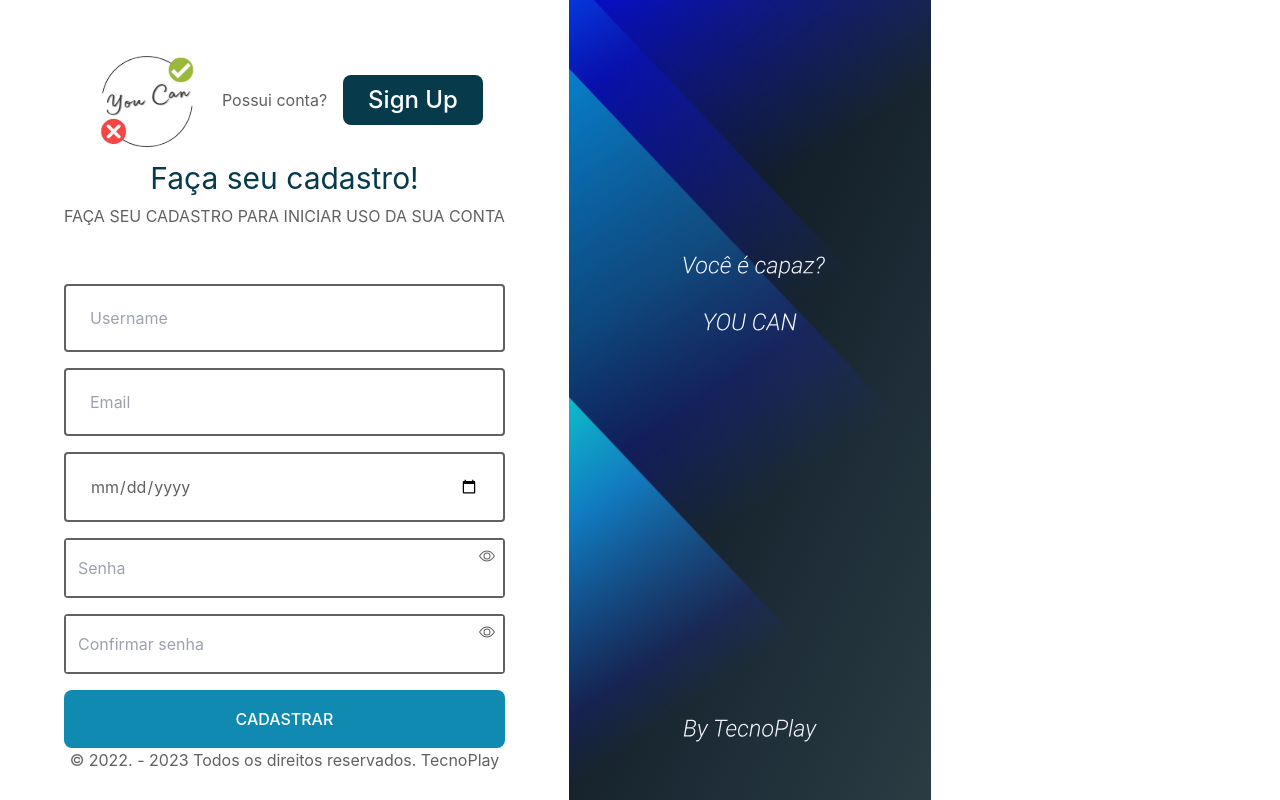
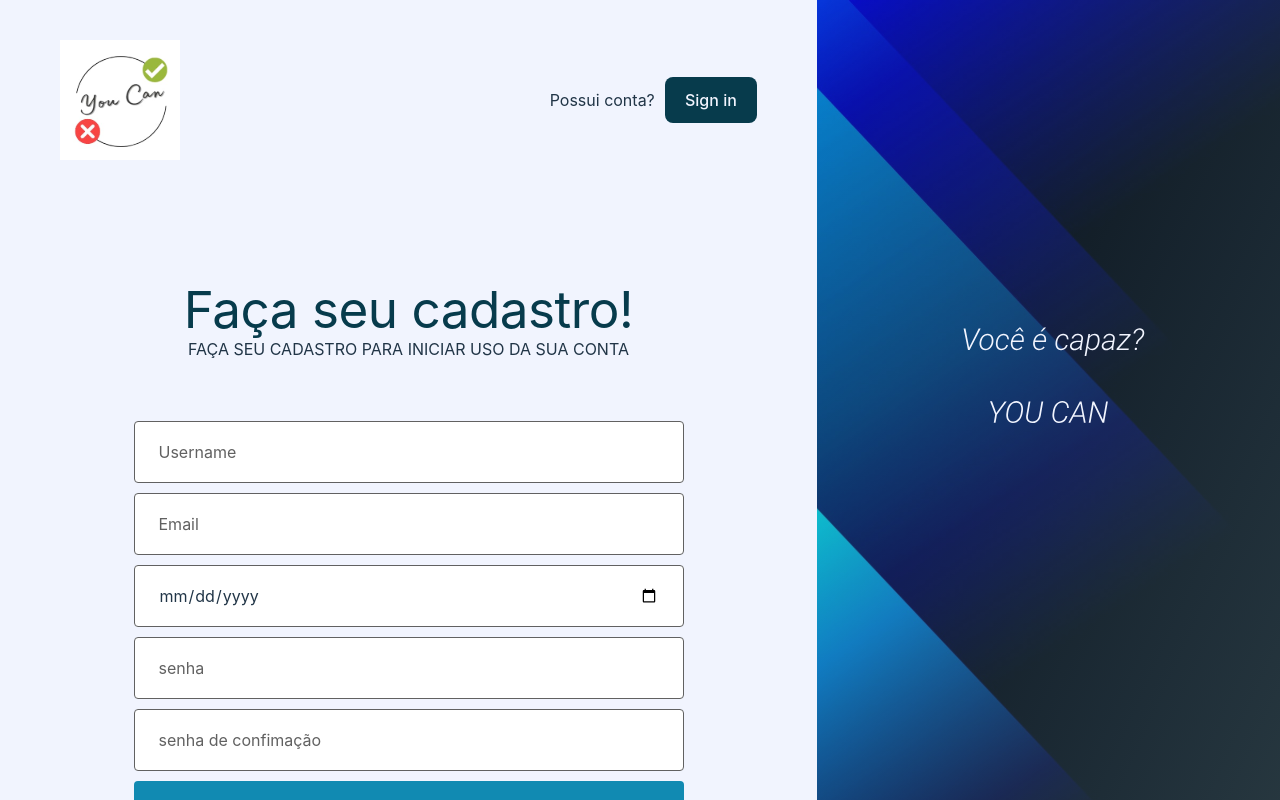
Before and after one commit to Vinicius-Trecenti/YouCan, a React (Vite) app in the folder frontend/: page / in a window 1280 px wide. Shown: the top 800 px of the page. Built offline with nearby package versions, Linux system fonts and the light colour scheme.

Commit message:
add screen register with css and create component - header

```diff
--- /dev/null
+++ b/frontend/src/components/Header/Header.tsx
@@ -0,0 +1,15 @@
+import "./style.css"
+export default function Header() {
+    return (
+        <header>
+            <div>
+                <img src="assets/logo.svg" alt="logo da empresa" />
+            </div>
+
+            <div className="message-btn">
+                <p className="">Possui conta?</p>
+                <button className="btn-sign">Sign in</button>
+            </div>
+        </header>
+    )
+}
--- /dev/null
+++ b/frontend/src/components/Header/style.css
@@ -0,0 +1,20 @@
+header{
+    display: flex;
+    align-items: center;
+    justify-content: space-between;
+    width: 100%;
+
+}
+
+header .message-btn{
+    display: flex;
+    justify-content: start;
+    align-items: center;
+    gap: 10px;
+}
+
+header .message-btn .btn-sign{
+    color: #F1F4FE;
+    background-color: #073B4C;
+
+}
--- a/frontend/src/screens/Resgister/Register.tsx
+++ b/frontend/src/screens/Resgister/Register.tsx
@@ -1,60 +1,109 @@
 
-import PasswordInputWithToggle from "./password"
+import { useState } from "react"
+// import PasswordInputWithToggle from "./password"
+import { instance } from "../../axios-instance"
+import "./style.css"
+import Header from "../../components/Header/Header"
 
-export default function Register(){
+
+export default function Register() {
+
+    const [username, setUsername] = useState("")
+    const [email, setEmail] = useState("")
+    const [dateBirth, setDateBirth] = useState("")
+    const [password, setPassword] = useState("")
+    const [checkPassword, setCheckPassword] = useState("")
+
+
+    const handleRegister = async (event: { preventDefault: () => void }) => {
+
+        event.preventDefault()
+
+        if(password == checkPassword){
+            await instance.post("/cadastro", {
+                username, email, dateBirth, password
+            })
+            .catch((error) => {
+                console.error(error)
+            })
+            alert("USUARIO CADASTRADO!!")
+        }else{
+            alert("SENHA PRECISA SER IGUAL")
+        }
+    }
+
 
     return (
-        <div className="flex bg-[white] max-w-[1440px] h-screen gap-0 text-gray-dark">
-            <div className="flex flex-col basis-2/3 w-max justify-between items-center text-center mt-10 mb-16 mx-16">
 
-                <header className="flex col-span-2 gap-4">
+        <div className="screen">
+            <div className="container">
+
+                <Header/>
+
+                <main className="">
                     <div>
-                        <img src="assets/logo.svg" alt="logo da empresa" />
-                    </div>
-
-                    <div className="flex gap-4 items-center">
-                        <p className="">Possui conta?</p>
-                        <button className="bg-blue-dark text-[white] text-2xl px-6 py-2">Sign Up</button>
-                    </div>
-                </header>
-
-
-                <main className="flex flex-col gap-14 max-w-[550px]">
-                    <div>
-                        <h1 className="text-blue-dark text-3xl pb-2">Faça seu cadastro!</h1>
+                        <h1 className="">Faça seu cadastro!</h1>
                         <p>FAÇA SEU CADASTRO PARA INICIAR USO DA SUA CONTA</p>
                     </div>
 
-                    <form className="flex flex-col gap-4 ">
+                    <form className="">
                         <input
                             type="text"
                             placeholder="Username"
-                            className="h-15 px-6 py-5 bg-[white]  border-2 border-gray-dark rounded"/>
+                            value={username}
+                            className=""
+                            onChange={(e) => { setUsername(e.target.value) }} />
+
 
                         <input
                             type="text"
                             placeholder="Email"
-                            className="h-15 px-6 py-5 bg-[white]  border-2 border-gray-dark rounded"/>
+                            value={email}
+                            className=""
+                            onChange={(e) => { setEmail(e.target.value) }} />
 
                         <input
                             type="date"
-                            placeholder="Data de nascimento"
-                            className="h-15 px-6 py-5 bg-[white]  border-2 border-gray-dark rounded"/>
+                            value={dateBirth}
+                            className=""
+                            onChange={(e) => { setDateBirth(e.target.value) }} />
+
+                        <input
+                            type="password"
+                            placeholder="senha"
+                            value={password}
+
+                            onChange={(e) => setPassword(e.target.value)}
+
+                            className=""
+                        />
+
+                        <input
+                            type="password"
+                            placeholder="senha de confimação"
+                            value={checkPassword}
+
+                            onChange={(e) => setCheckPassword(e.target.value)}
+
+                            className=""
+                        />
 
 
-                        <PasswordInputWithToggle typePassword="Senha"/>
+                        {/* <PasswordInputWithToggle typePassword="Senha"/> */}
 
-                        <PasswordInputWithToggle typePassword="Confirmar senha"/>
+                        {/* <PasswordInputWithToggle typePassword="Confirmar senha"/> */}
 
-
-                        <button className="bg-blue-light px-6 py-4 text-[white]" >CADASTRAR</button>
+                        <button className="btn-register" onClick={handleRegister}>CADASTRAR</button>
                     </form>
 
                 </main>
 
                 <footer>© 2022. - 2023 Todos os direitos reservados. TecnoPlay</footer>
             </div>
-                <img src="assets/banner.svg" className="h-screen w-max basis-1/3" alt="banner" />
+
+
+            <img src="assets/banner.svg" className="" alt="banner" />
+
 
         </div>
     )
--- a/frontend/src/screens/Resgister/password.tsx
+++ b/frontend/src/screens/Resgister/password.tsx
@@ -17,9 +17,11 @@ function PasswordInputWithToggle(props: { typePassword: string | undefined; }) {
           placeholder={props.typePassword}
           id="password"
           value={password}
+
           onChange={(e) => setPassword(e.target.value)}
+
           className="w-full  px-3 py-4"
-        />
+          />
         <span
           onClick={togglePasswordVisibility}
           className="absolute top-2 right-2 cursor-pointer"
--- /dev/null
+++ b/frontend/src/screens/Resgister/style.css
@@ -0,0 +1,69 @@
+.screen {
+    display: flex;
+    /* height: 100vh; */
+    width: 100vw;
+    background-color: #F1F4FE;
+}
+
+.container {
+    padding: 40px 60px;
+    display: flex;
+    flex-direction: column;
+    justify-content: space-between;
+    align-items: center;
+    gap: 87.5px;
+
+}
+
+main {
+    display: flex;
+    align-items: center;
+    flex-direction: column;
+    gap: 60px;
+    text-align: center;
+
+}
+
+h1 {
+    color: #073B4C;
+    font-family: Inter;
+    font-size: 28px;
+    font-style: normal;
+    font-weight: 700;
+    line-height: 44px;
+    letter-spacing: -0.5px;
+}
+
+form {
+    display: flex;
+    flex-direction: column;
+    gap: 10px;
+    width: 550px;
+}
+
+form input {
+    height: 62px;
+    padding: 20px 24px;
+    border-radius: 4px;
+    border: 1px solid #616161;
+
+}
+
+form input::placeholder{
+    color: #616161;
+}
+
+form .btn-register {
+    border-radius: 4px;
+    background: #118AB2;
+    color: #F1F4FE;
+    padding: 16px 24px;
+
+}
+
+
+img {
+    max-height: 100%; /* A imagem não excederá a altura da tela */
+    max-width: 100%;
+    height: auto; /* Mantém a proporção da imagem */
+}
```
Also changed, not shown: 2 other files (tests, documents, lock files or other folders).
